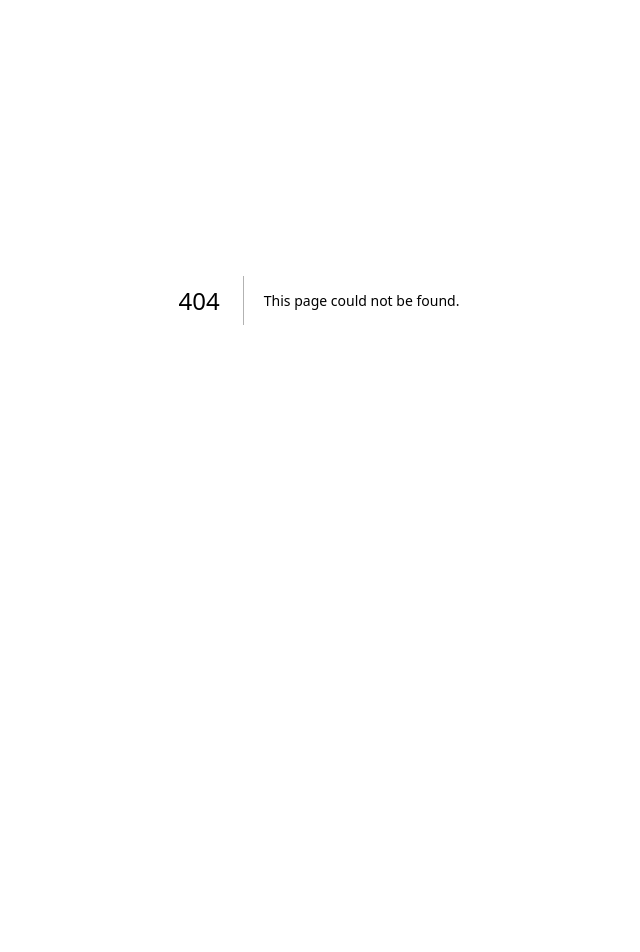
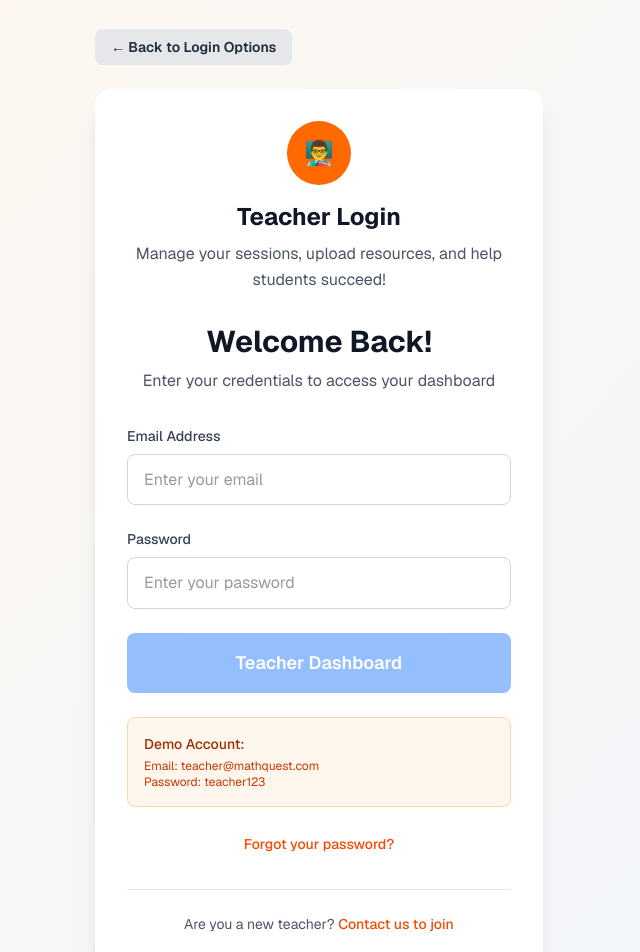
Before and after one commit to Akhil-Atyam/FBLA-Website-design, a Next.js app: page /login/teacher in a window 1280 px wide. Before the commit this address had no page. Shown: the part 100-1052 px from the top of the page, without its empty margins (321-961 px from the left). Before the commit the page ends 800 px from the top, so only its background shows below. Built offline with nearby package versions, Linux system fonts and the light colour scheme.

Commit message:
Auto-commit: Agent tool execution

```diff
--- /dev/null
+++ b/src/app/(auth)/login/teacher/page.tsx
@@ -0,0 +1,113 @@
+'use client';
+
+import { useState } from 'react';
+import Header from '@/components/common/Header';
+import Footer from '@/components/common/Footer';
+import LoginForm from '@/components/ui/LoginForm';
+import Button from '@/components/ui/Button';
+import Link from 'next/link';
+import { useRouter } from 'next/navigation';
+
+export default function TeacherLogin() {
+  const [loading, setLoading] = useState(false);
+  const [error, setError] = useState('');
+  const router = useRouter();
+
+  const handleTeacherLogin = async (data: { email: string; password: string }) => {
+    setLoading(true);
+    setError('');
+
+    try {
+      // Mock authentication - in real app, this would call an API
+      await new Promise(resolve => setTimeout(resolve, 1500));
+
+      // Simple mock validation
+      if (data.email === 'teacher@mathquest.com' && data.password === 'teacher123') {
+        // Store mock user data
+        localStorage.setItem('mathquest_user', JSON.stringify({
+          id: '2',
+          name: 'Mrs. Johnson',
+          email: data.email,
+          role: 'teacher',
+          specializations: ['Mathematics', 'Elementary Education']
+        }));
+
+        router.push('/dashboard/teacher');
+      } else {
+        setError('Invalid email or password. Try: teacher@mathquest.com / teacher123');
+      }
+    } catch (err) {
+      setError('Login failed. Please try again.');
+    } finally {
+      setLoading(false);
+    }
+  };
+
+  return (
+    <div className="min-h-screen bg-gradient-to-br from-orange-50 to-blue-50">
+      <Header />
+
+      <main className="max-w-4xl mx-auto px-4 sm:px-6 lg:px-8 py-16">
+        <div className="max-w-md mx-auto">
+          {/* Back button */}
+          <div className="mb-6">
+            <Link href="/login">
+              <Button variant="secondary" size="sm">
+                ← Back to Login Options
+              </Button>
+            </Link>
+          </div>
+
+          {/* Teacher login form */}
+          <div className="bg-white rounded-2xl shadow-xl p-8">
+            <div className="text-center mb-8">
+              <div className="w-16 h-16 mx-auto bg-orange-500 rounded-full flex items-center justify-center mb-4">
+                <span className="text-white text-2xl">👨‍🏫</span>
+              </div>
+              <h1 className="text-2xl font-bold text-gray-900 mb-2">Teacher Login</h1>
+              <p className="text-gray-600">
+                Manage your sessions, upload resources, and help students succeed!
+              </p>
+            </div>
+
+            <LoginForm
+              title="Welcome Back!"
+              subtitle="Enter your credentials to access your dashboard"
+              submitText="Teacher Dashboard"
+              onSubmit={handleTeacherLogin}
+              loading={loading}
+              error={error}
+              showUsername={false}
+            />
+
+            {/* Demo account info */}
+            <div className="mt-6 p-4 bg-orange-50 border border-orange-200 rounded-lg">
+              <p className="text-sm text-orange-800 font-medium mb-1">Demo Account:</p>
+              <p className="text-xs text-orange-700">Email: teacher@mathquest.com</p>
+              <p className="text-xs text-orange-700">Password: teacher123</p>
+            </div>
+
+            {/* Forgot password link */}
+            <div className="mt-6 text-center">
+              <a href="#" className="text-orange-600 hover:text-orange-700 text-sm font-medium">
+                Forgot your password?
+              </a>
+            </div>
+
+            {/* Teacher registration info */}
+            <div className="mt-8 pt-6 border-t border-gray-200">
+              <p className="text-center text-sm text-gray-600">
+                Are you a new teacher?{' '}
+                <a href="#" className="text-orange-600 hover:text-orange-700 font-medium">
+                  Contact us to join
+                </a>
+              </p>
+            </div>
+          </div>
+        </div>
+      </main>
+
+      <Footer />
+    </div>
+  );
+}
```
